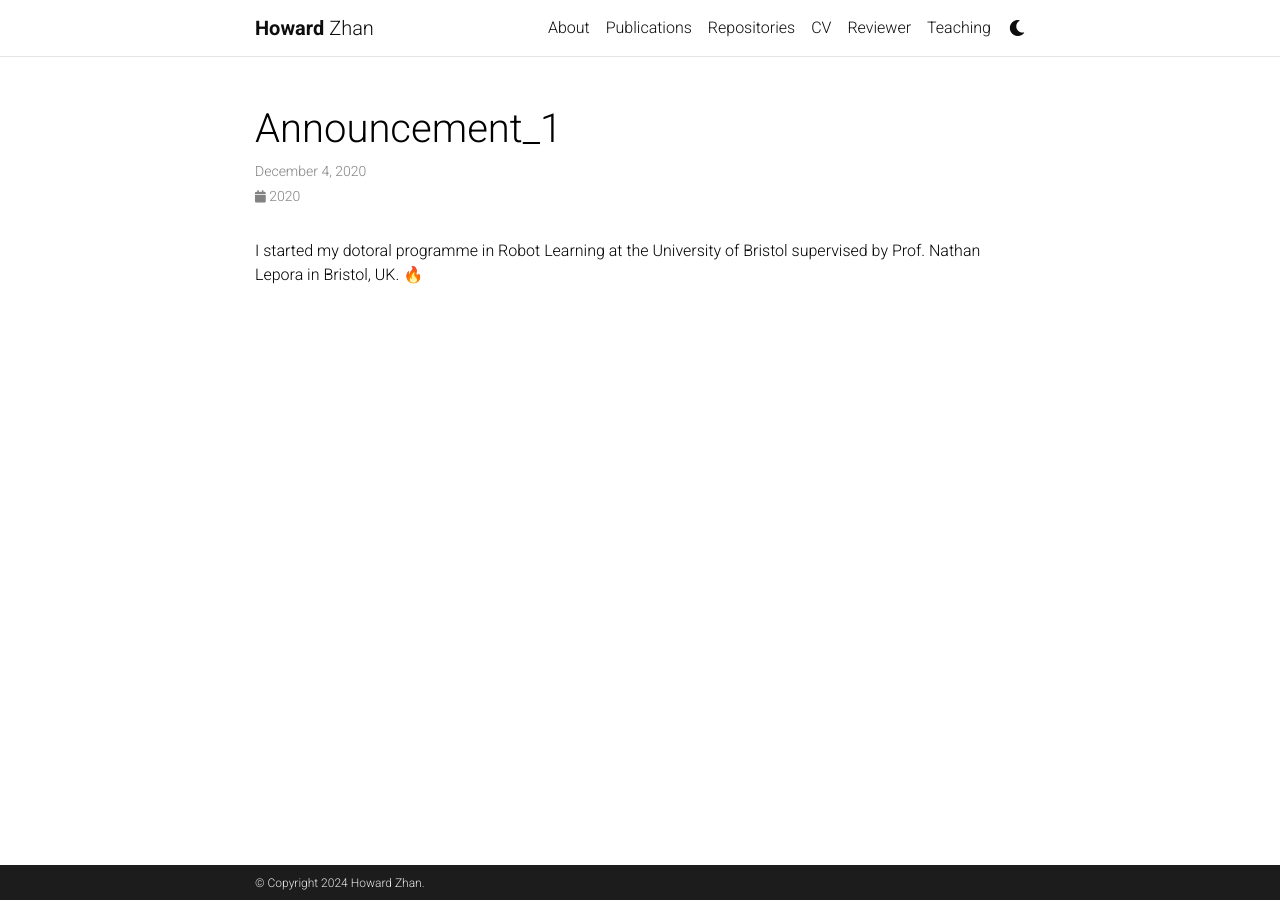
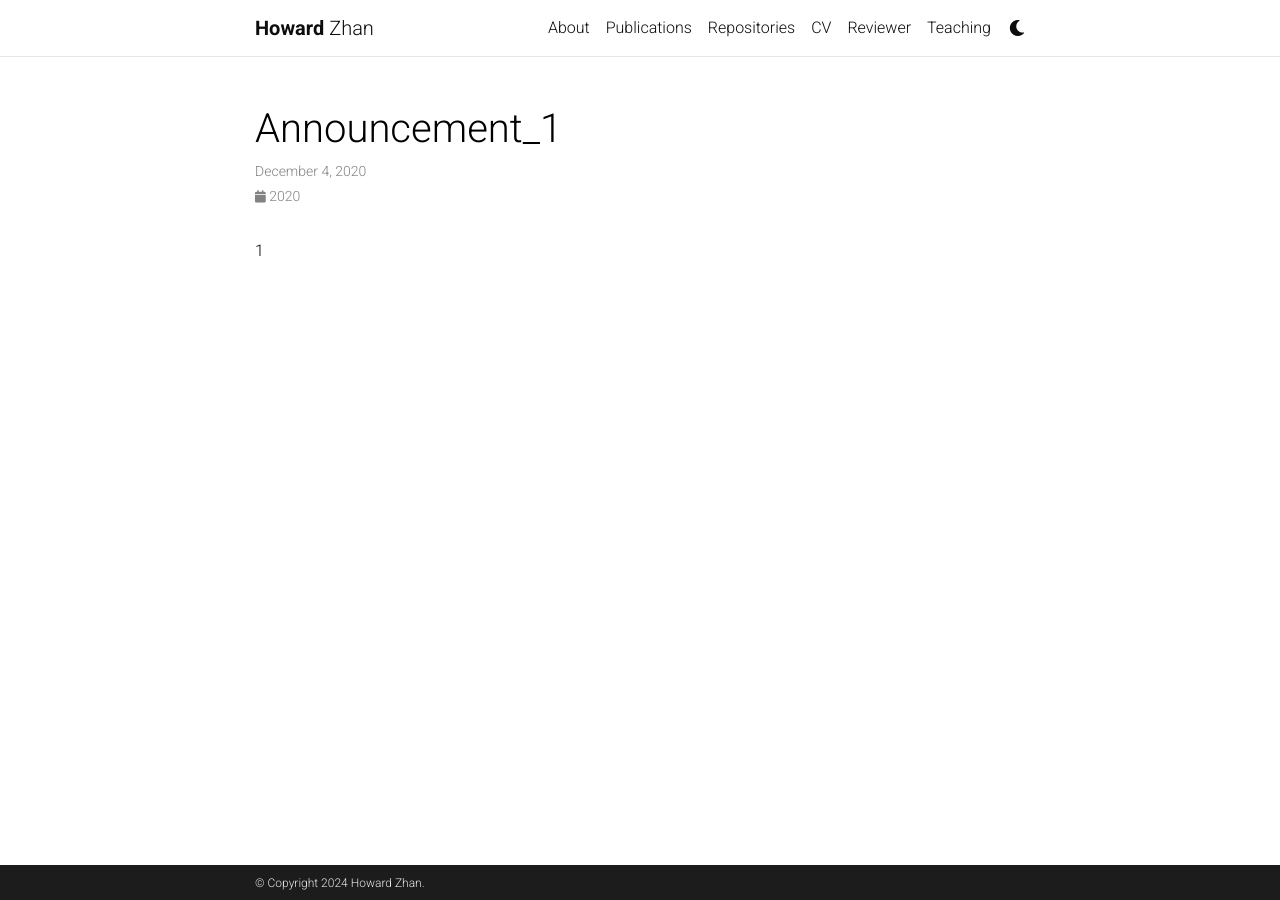
Before and after one commit to huayezhan/resume, a Jekyll site: the page built from _news/announcement_1.md, in a window 1280 px wide. Built offline with Jekyll 4.4.1, drawn with Linux system fonts in a browser that asks for light colours; emoji names are drawn with the system emoji font; comment, search, counter and statistics services are not loaded; a style sheet for code colours, icons or effects is not loaded.

Commit message:
news updated

```diff
--- a/_news/announcement_1.md
+++ b/_news/announcement_1.md
@@ -4,4 +4,4 @@ date: 2020-12-04 07:59:00-0400
 inline: true
 ---
 <!-- A simple inline announcement with Markdown emoji! :sparkles: :smile: -->
-I started my dotoral programme in Robot Learning at the University of Bristol supervised by Prof. Nathan Lepora in Bristol, UK. :fire:
+1
```
